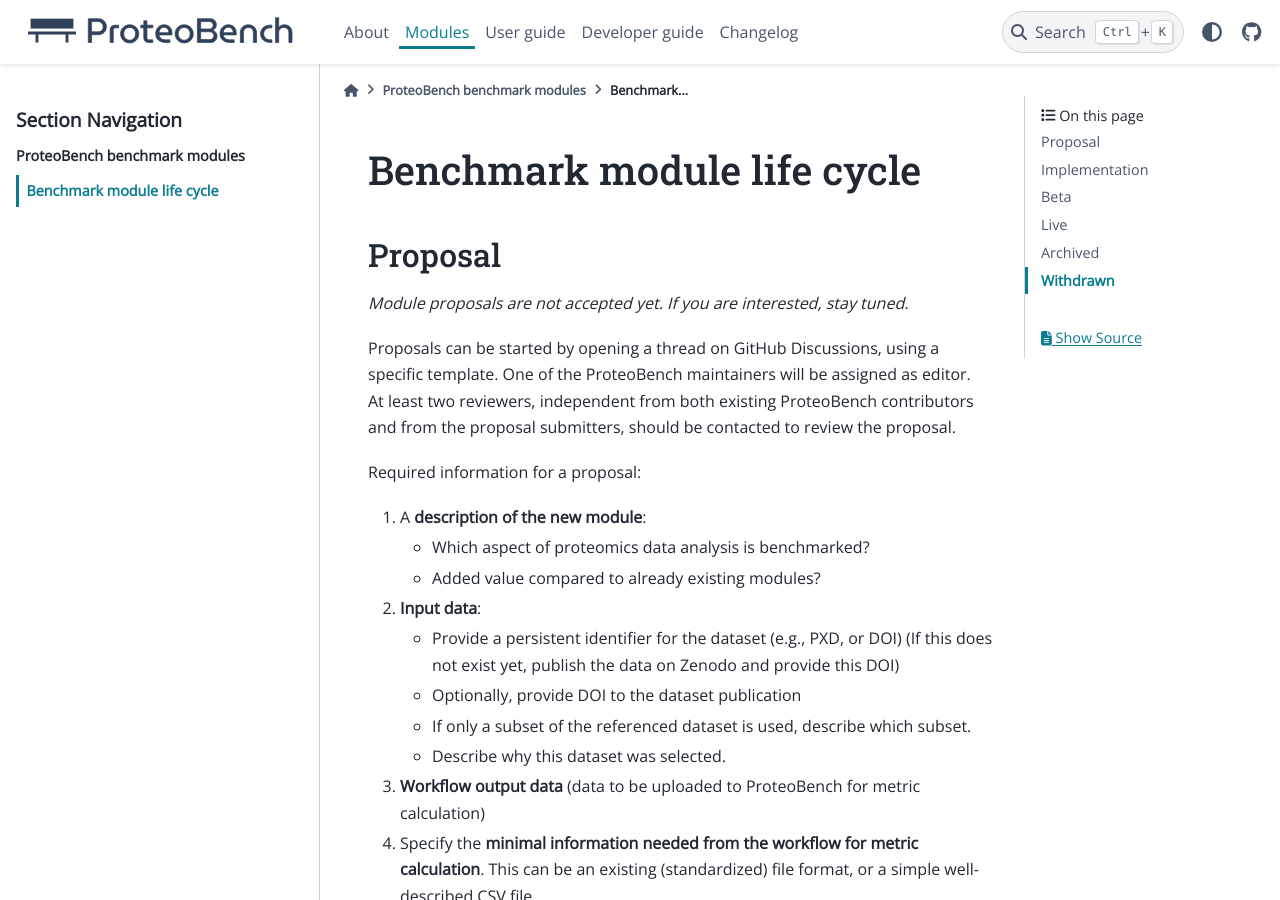
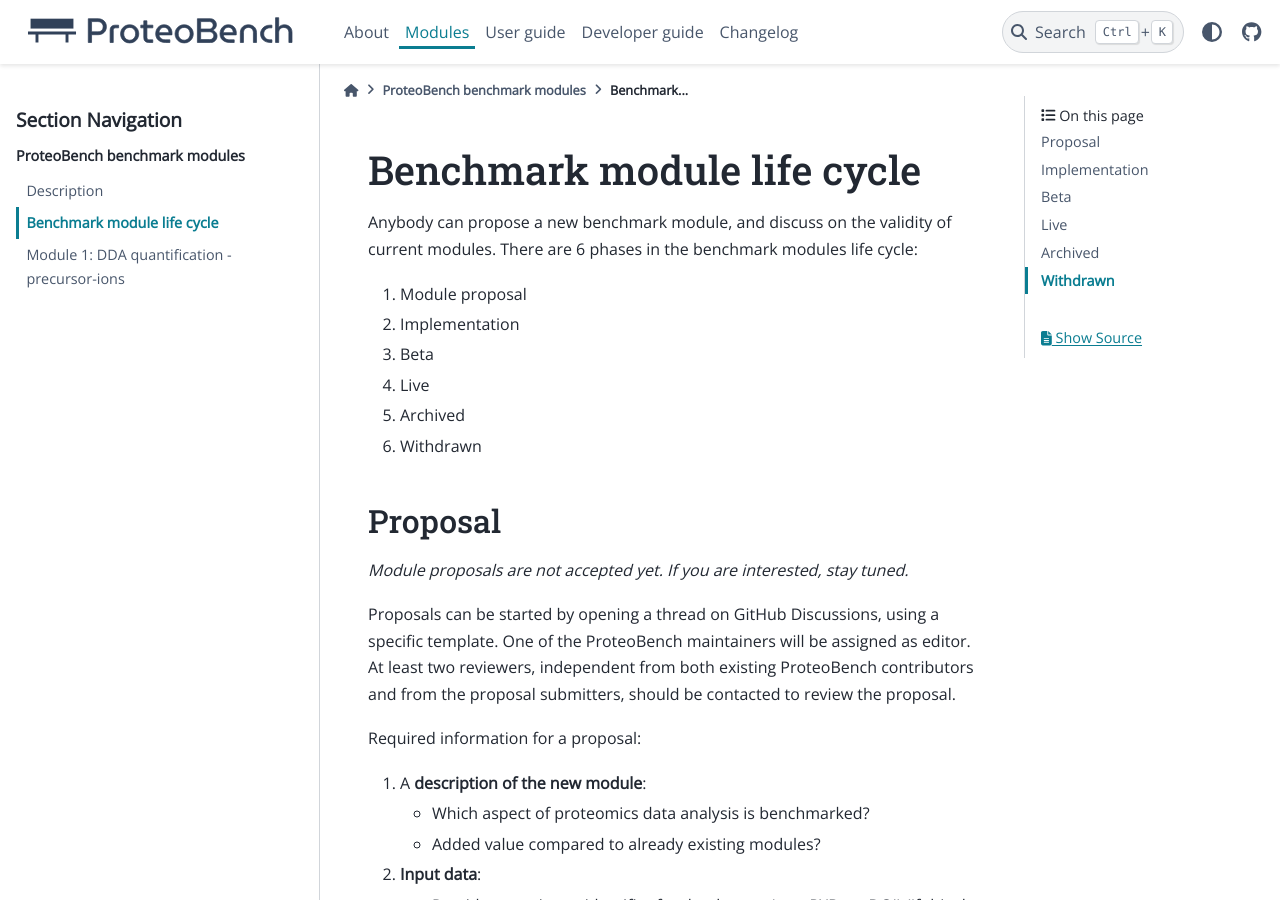
Before and after one commit to Proteobench/ProteoBench, a Sphinx documentation site: the page built from docs/modules/2-module-life-cycle.md, in a window 1280 px wide and 900 px high. Built offline with Sphinx 7.4.7 and the PyData theme 0.15.4, drawn with Linux system fonts in a browser that asks for light colours; pages that are not in the unit, such as notebooks, are missing from menus; some of the changed text lies outside the part shown.

Commit message:
update docs

```diff
--- a/docs/modules/module-life-cycle.md
+++ b/docs/modules/2-module-life-cycle.md
@@ -1,4 +1,13 @@
 # Benchmark module life cycle
+
+Anybody can propose a new benchmark module, and discuss on the validity of current modules. There are 6 phases in the benchmark modules life cycle:
+1. Module proposal
+2. Implementation
+3. Beta
+4. Live
+5. Archived
+6. Withdrawn
+
 
 ## Proposal
 
```
Also changed, not shown: docs/modules/1-description-benchmark-module.md (added, +3 -0 lines), docs/modules/3-DDA-Quantification-ion-level.md (added, +56 -0 lines).
